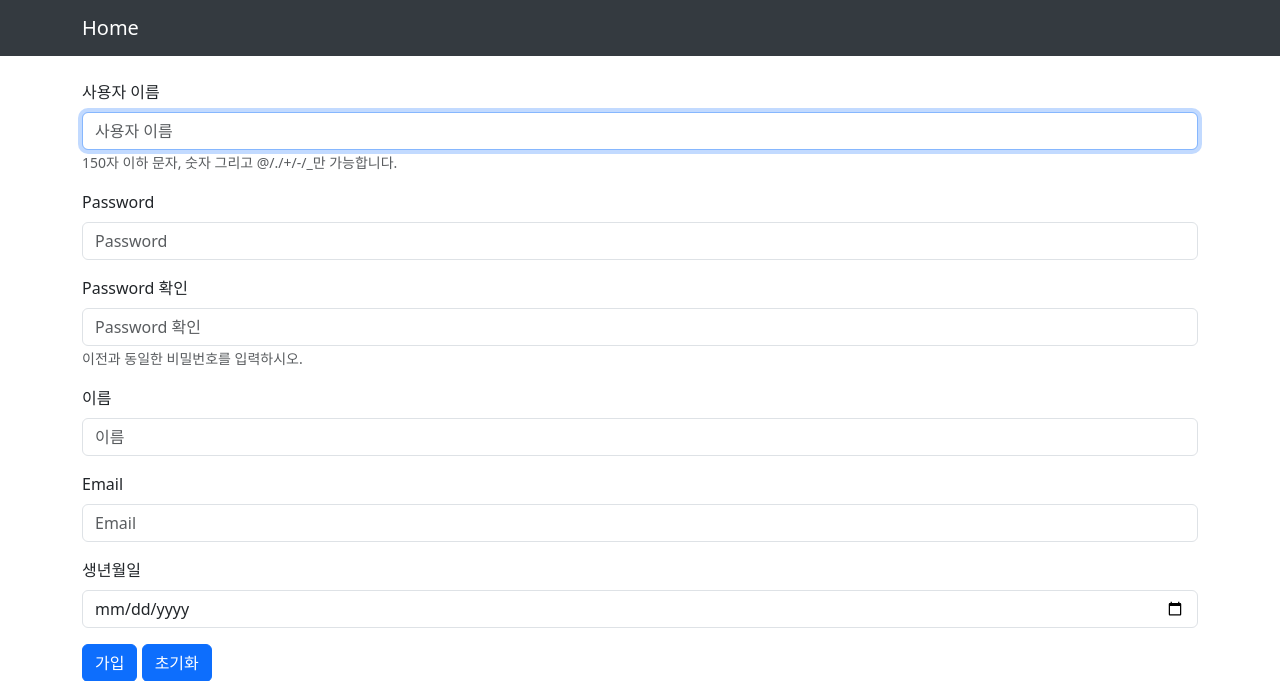
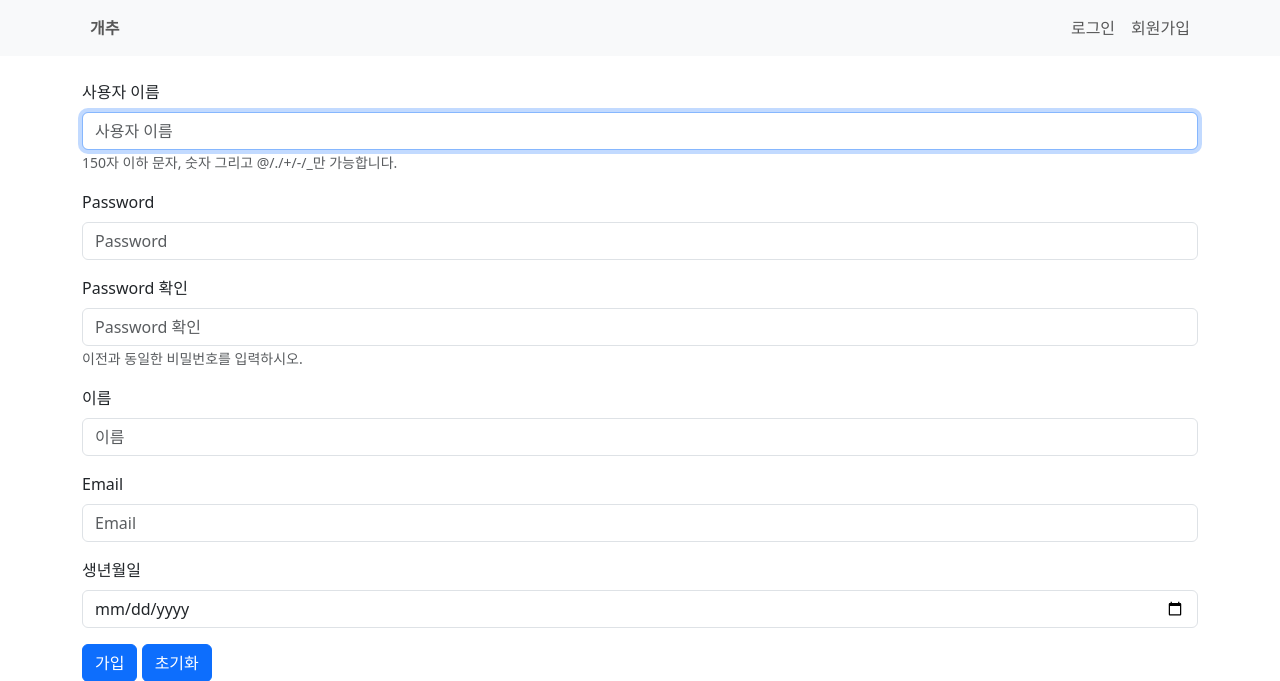
Before and after one commit to Playdata-G-DA35/-5th-GaeChu-GuessWho, a Django app: page /account/join in a window 1280 px wide. Shown: the top 681 px of the page. Run offline with Django 5.2, Linux system fonts and the light colour scheme; some libraries are stand-ins or nearby versions.

Commit message:
merge home

```diff
--- a/account/urls.py
+++ b/account/urls.py
@@ -7,4 +7,5 @@ app_name = "account"
 urlpatterns = [
     path("join", views.create, name='join'),
     path("login", LoginView.as_view(template_name="account/login.html", form_class=AuthenticationForm), name='login'),
+    path('logout', views.user_logout, name="logout"),
 ]
--- a/account/views.py
+++ b/account/views.py
@@ -7,67 +7,43 @@ from django.contrib.auth.decorators import login_required
 
 def create(request):
     if request.method == 'GET':
-        # context data 로 빈 Form(ModelForm) 객체를 template 전달.
         return render(
             request,
             "account/create.html",
             {"form":CustomUserCreateForm()}
         )
     elif request.method == "POST":
-        # 요청파라미터 조회 -> 검증
-        ### ModelForm/Form 에 요청파라미터를 넣어서 객체 생성.
         form = CustomUserCreateForm(request.POST, request.FILES)
-        ## 검증 결과 이상이 없으면
         if form.is_valid():
-            #정상처리 -> DB 저장 (ModelForm.save(): Model)
-            user = form.save() # insert하고 insert한 값들을 가진 User(Model)객체를 반환
-            # 응답 : 등록->redirect방식
+            user = form.save()
             return redirect(reverse('home'))
         else:
-            # 요청파라미터 검증 실패. => 등록폼으로 이동.
             return render(request, "account/create.html",
-                        {"form":form})  # form: 요청파라미터를 가진 Form
+                        {"form":form})
 
 from django.contrib.auth import login, logout, authenticate
-# login(), logout(): 로그인/로그아웃 처리하는 함수
-# authenticate(): username/password를 확인함수.
 from django.contrib.auth.forms import AuthenticationForm
-#로그인 모델폼 - username, password 입력폼
-
-### 로그인 처리: GET-로그인 폼반환, POST-로그인 처리
 def user_login(request):
     if request.method == "GET":
         return render(request,
                     'account/login.html',
                     {"form":AuthenticationForm()})
     elif request.method == "POST":
-        # 요청파라미터 조회
         username = request.POST['username']
         password = request.POST['password']
-        ## AUTH_USER_MODEL를 기반으로 사용자 인증 처리
-        ### 받은 username/password가 유효한 사용자 계정이라면 User객체를 반환.
-        ###      유효하지 않은 사용자 계정이라면 None 반환.
         user = authenticate(request, username=username, password=password)
-        if user is not None: # 유효한 사용자 계정.
-            login(request, user) # 로그인 처리 -> 로그아웃할 때까지 request에 로그인한 사용자 정보를 사용할 수있도록 처리.
+        if user is not None:
+            login(request, user)
             return redirect(reverse("home"))
-        else: # 유효한 사용자 계정이 아님
+        else:
             return render(
                 request,
                 'account/login.html',
                 {"form":AuthenticationForm(),
                 "errorMessage":"ID나 Password를 다시 확인하세요."})
 
-### 로그아웃 처리
-@login_required  # view를 실행할 때 로그인 되었는지를 먼저 체크한다
-# 로그인이 안되어있으면 LOGIN_URL로 이동함
+
+@login_required
 def user_logout(request):
-    # login() 시 처리한 것들을 다 무효화시킴
     logout(request)
     return redirect(reverse('home'))
-
-##### 로그인한 사용자 정보 조회
-def user_detail(request):
-    ## 로그인한 사용자 정보 -> request.user
-    user = User.objects.get(pk=request.user.pk)
-    return render(request, "account/detail.html", {"object":user})
--- a/templates/layout.html
+++ b/templates/layout.html
@@ -6,39 +6,40 @@
     <title>{% block title%}Document{%endblock title%}</title>
     <link href="https://cdn.jsdelivr.net/npm/bootstrap@5.3.3/dist/css/bootstrap.min.css" rel="stylesheet">
     <script src="https://cdn.jsdelivr.net/npm/bootstrap@5.3.3/dist/js/bootstrap.bundle.min.js"></script>
-    <style>
-        .custom-nav {
-            background-color: #343a40;
-        }
-        .custom-nav .navbar-brand,
-        .custom-nav .navbar-toggler-icon {
-            color: #ffffff;
-        }
-        .custom-nav .navbar-toggler {
-            border-color: #ffffff;
-        }
-    </style>
 </head>
 <body>
-    <nav class="navbar navbar-expand-sm custom-nav">
+    <nav class="navbar navbar-expand-sm bg-light">
         <div class="container">
-            <a class="navbar-brand" href="/">Home</a>
-            <button class="navbar-toggler" type="button"
-                    data-bs-toggle="collapse"
-                    data-bs-target="#navbarSupportedContent"
-                    aria-controls="navbarSupportedContent"
-                    aria-expanded="false"
-                    aria-label="Toggle navigation">
-                <span class="navbar-toggler-icon"></span>
-            </button>
-            <div class="collapse navbar-collapse" id="navbarSupportedContent">
-                <ul class="navbar-nav ms-auto"></ul>
-
-            </div>
+            <ul class="navbar-nav me-auto">
+                {% if user.is_authenticated %}
+                    <li class="nav-item">
+                        <a href="{%url 'poll:cat_list'%}" class="nav-link"><b>개추</b></a>
+                    </li>
+                {% else %}
+                    <li class="nav-item">
+                        <a href="/" class="nav-link"><b>개추</b></a>
+                    </li>
+                {% endif %}
+            </ul>
+            <ul class="navbar-nav ms-auto">
+                {% if user.is_authenticated %}
+                    <li class="nav-item">
+                        <a href="{%url 'account:logout'%}" class="nav-link">로그아웃</a>
+                    </li>
+                {% else %}
+                    <li class="nav-item">
+                        <a href="{%url 'account:login'%}" class="nav-link">로그인</a>
+                    </li>
+                    <li class="nav-item">
+                        <a href="{%url 'account:join'%}" class="nav-link">회원가입</a>
+                    </li>
+                {% endif %}
+            </ul>
         </div>
     </nav>
     <div class="container mt-4">
-        {% block contents %}{% endblock contents %}
+        {% block contents%}{% endblock contents%}
     </div>
+
 </body>
 </html>
```
Also changed, not shown: poll/templates/poll/ans_vote.html (+31 -0 lines), poll/templates/poll/img_list.html (+31 -0 lines), templates/home.html (+29 -0 lines), db.sqlite3.
